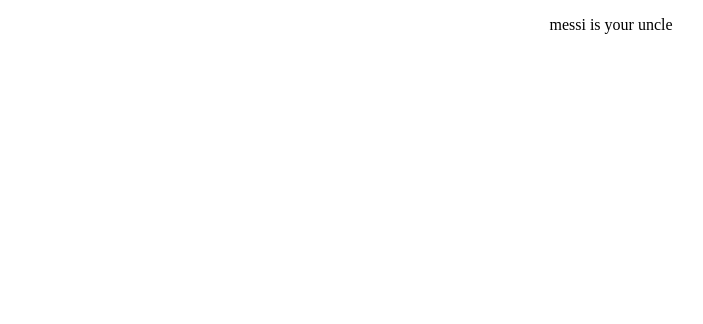
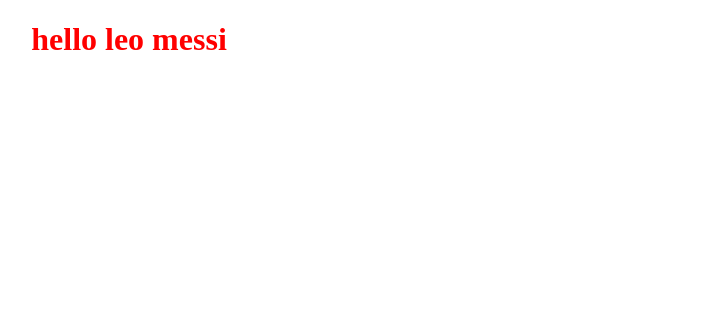
Before and after one commit to fidelazzouz/my-first-project, a plain HTML site: page index.html in a window 1280 px wide. Shown: the whole page, without its empty margins (29-732 px from the left). Drawn offline with Linux system fonts and the light colour scheme.

Commit message:
update first commit

```diff
--- a/css/style.css
+++ b/css/style.css
@@ -1,3 +1,6 @@
 .one{
     text-align: center;
+    width: 300px;
+    height: 300px;
+color: red;
 }
--- a/index.html
+++ b/index.html
@@ -8,10 +8,7 @@
 </head>
 <body>
     <div class="one">
-        <p>
-            <p>
-                <p>messi is your uncle</p> </p>
-        </p>
+       <h1>hello leo messi</h1>
 
     </div>
 
```
